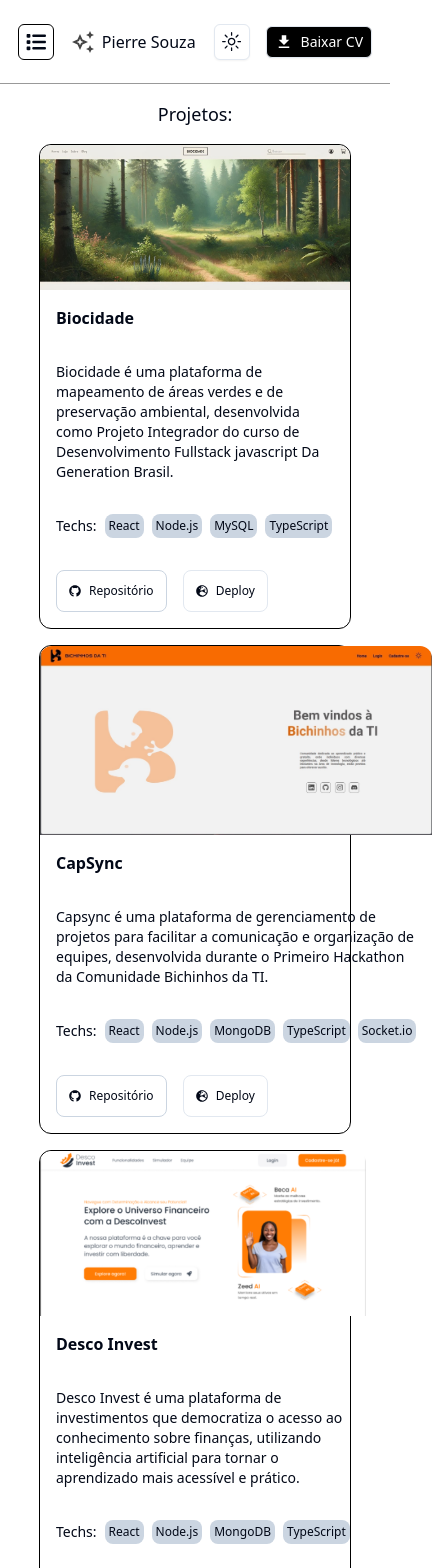
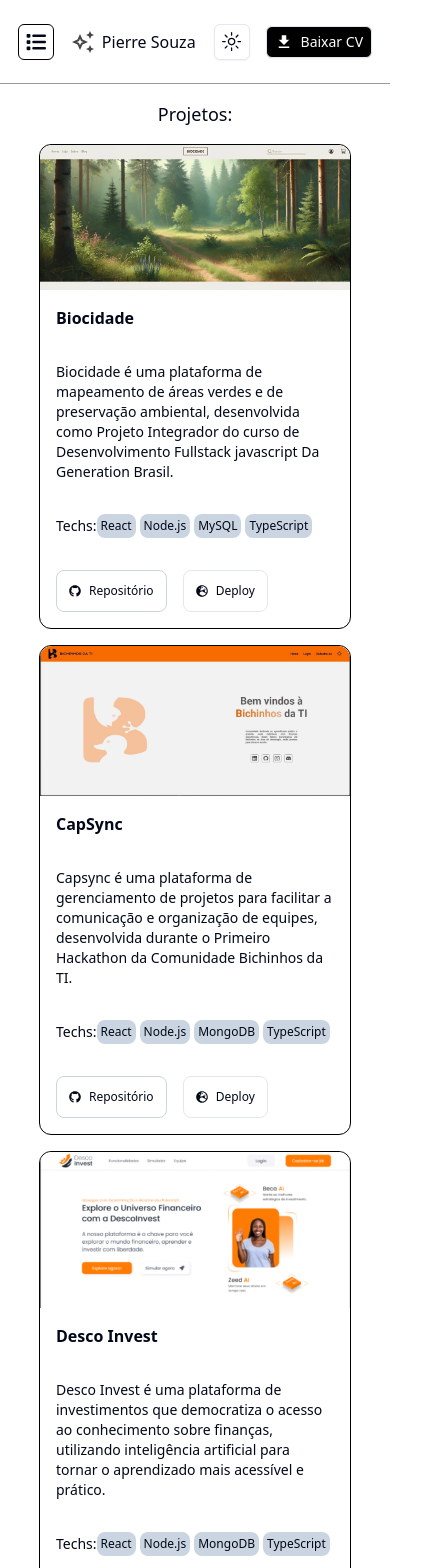
Before and after one commit to pierresouza/Portifolio, a Next.js app: page /projects in a window 390 px wide. Shown: the top 1568 px of the page, 432 px wide, since content can reach past the window. Built offline with nearby package versions, Linux system fonts and the light colour scheme.

Commit message:
fix: fix card image that was going out of the box

```diff
--- a/app/projects/mockProjects.ts
+++ b/app/projects/mockProjects.ts
@@ -6,7 +6,7 @@
 
 interface ProjectsProps {
   repoURL: string;
-  deployURL?: string | "Indisponível";
+  deployURL?: string;
   name: string;
   description?: string;
   image: StaticImageData | string;
@@ -35,7 +35,7 @@
       description:
         "Capsync é uma plataforma de gerenciamento de projetos para facilitar a comunicação e organização de equipes, desenvolvida durante o Primeiro Hackathon da Comunidade Bichinhos da TI.",
       name: "CapSync",
-      Techs: ["React", "Node.js", "MongoDB", "TypeScript", "Socket.io"],
+      Techs: ["React", "Node.js", "MongoDB", "TypeScript"],
     },
     {
       repoURL: "https://github.com/DescoInvest",
--- a/components/CardProject.tsx
+++ b/components/CardProject.tsx
@@ -19,8 +19,9 @@
                   <Image
                     src={project.image}
                     alt={project.name}
-                    className="h-full w-full object-cover transition-transform duration-300 group-hover:scale-105"
-                    sizes="(max-width: 768px) 100vw, (max-width: 1200px) 50vw, 33vw"
+                    width={500}
+                    height={300}
+                    className="w-full h-auto transition-transform duration-300 group-hover:scale-105"
                   />
                 </div>
               </div>
@@ -32,13 +33,13 @@
                   {project.description}
                 </p>
                 {project.Techs && (
-                  <div className="flex items-center gap-2">
+                  <div className="flex items-center lg:gap-2">
                     <span className="text-sm dark:text-white md:text-base lg:text-lg">
                       Techs:
                     </span>
                     {project.Techs.map((tech, index) => (
                       <span
-                        className="flex rounded-lg bg-slate-300 p-1 text-xs dark:bg-stone-50 dark:text-black md:text-sm lg:text-base"
+                        className="flex rounded-lg whitespace-nowrap bg-slate-300 p-1 text-xs dark:bg-stone-50 dark:text-black md:text-sm lg:text-base mr-1 "
                         key={index}
                       >
                         {tech}
@@ -57,7 +58,7 @@
                     <span className="font-medium">Repositório</span>
                   </a>
                   <a
-                    href={project.deployURL}
+                    href={project.deployURL === "Indisponível" ? "Em andamento" : project.deployURL}
                     target="_blank"
                     rel="noreferrer"
                     className="flex items-center gap-2 rounded-lg border border-slate-200 p-3 text-xs transition-all duration-500 ease-in-out hover:bg-slate-200 dark:border-white md:text-sm lg:text-base"
```
